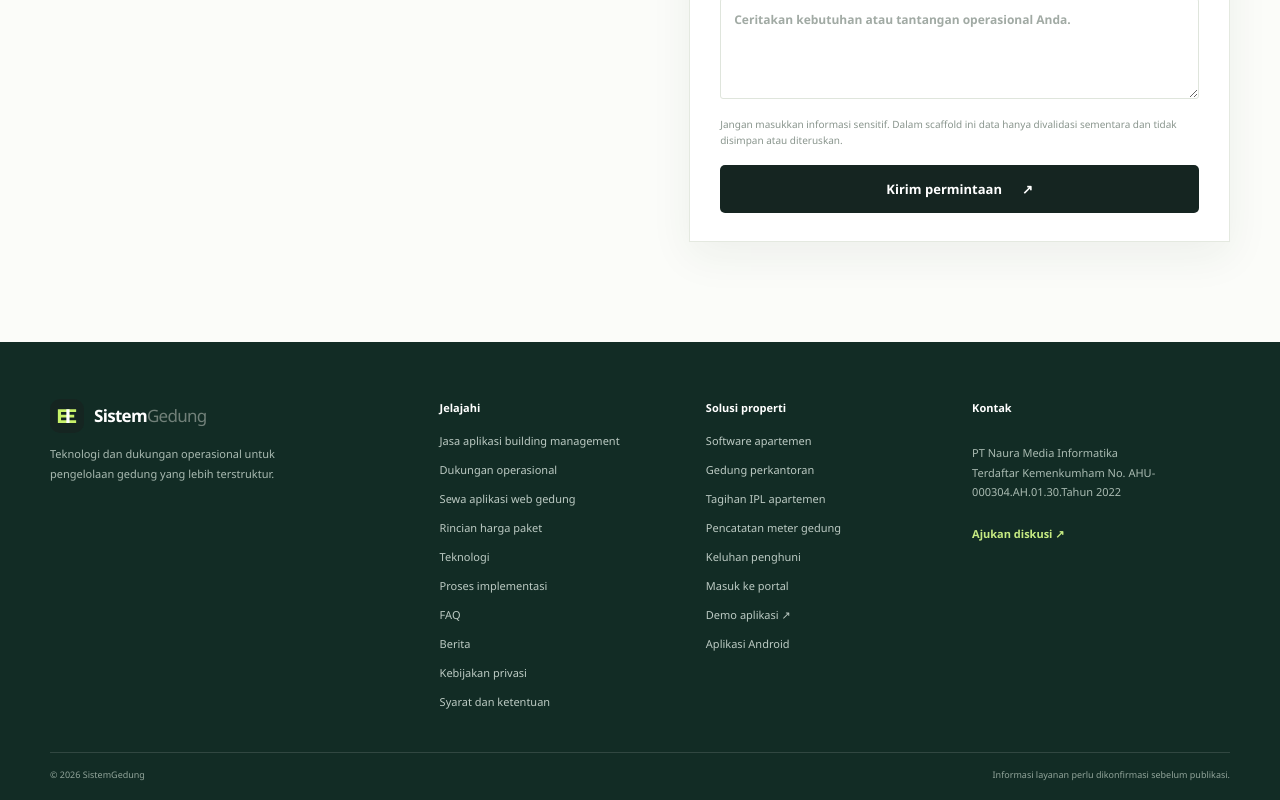
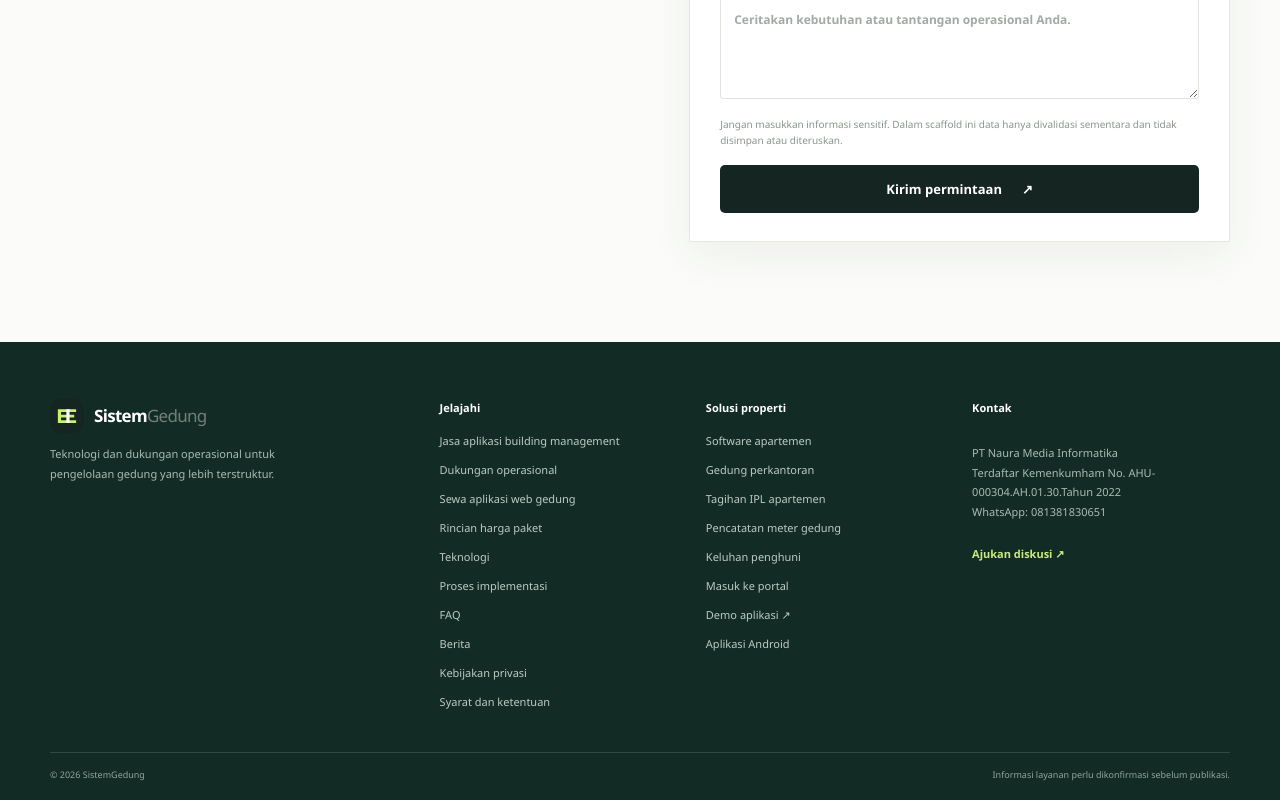
Before and after one commit to gudangcoding/sistemgedung, a Next.js app: page / in a window 1280 px wide. Shown: the part 10886-11686 px from the top of the page. Built offline with nearby package versions, Linux system fonts and the light colour scheme; no server answers.

Commit message:
Tambah nomor WhatsApp di footer kontak

```diff
--- a/src/components/site-footer.tsx
+++ b/src/components/site-footer.tsx
@@ -12,7 +12,7 @@ export function SiteFooter() {
         </div>
         <div><strong>Jelajahi</strong><Link href="/layanan/software">Jasa aplikasi building management</Link><Link href="/layanan/operasional">Dukungan operasional</Link><Link href="/sewa-aplikasi-manajemen-gedung">Sewa aplikasi web gedung</Link><Link href="/harga">Rincian harga paket</Link><Link href="/#teknologi">Teknologi</Link><Link href="/#proses">Proses implementasi</Link><Link href="/#faq">FAQ</Link><Link href="/berita">Berita</Link><Link href="/privasi">Kebijakan privasi</Link><Link href="/syarat-ketentuan">Syarat dan ketentuan</Link></div>
         <div><strong>Solusi properti</strong><Link href="/solusi/apartemen">Software apartemen</Link><Link href="/solusi/perkantoran">Gedung perkantoran</Link><Link href="/fitur/tagihan-ipl-apartemen">Tagihan IPL apartemen</Link><Link href="/fitur/pencatatan-meter-gedung">Pencatatan meter gedung</Link><Link href="/fitur/keluhan-penghuni-apartemen">Keluhan penghuni</Link><Link href="/portal">Masuk ke portal</Link><a href={demoAppUrl} target="_blank" rel="noopener noreferrer">Demo aplikasi ↗</a><Link href="/#aplikasi">Aplikasi Android</Link></div>
-        <div><strong>Kontak</strong><p>PT Naura Media Informatika<br />Terdaftar Kemenkumham No. AHU-000304.AH.01.30.Tahun 2022</p><Link className="footer-cta" href="/demo">Ajukan diskusi ↗</Link></div>
+        <div><strong>Kontak</strong><p>PT Naura Media Informatika<br />Terdaftar Kemenkumham No. AHU-000304.AH.01.30.Tahun 2022<br />WhatsApp: <a href="https://wa.me/6281381830651" target="_blank" rel="noopener noreferrer">081381830651</a></p><Link className="footer-cta" href="/demo">Ajukan diskusi ↗</Link></div>
       </div>
       <div className="container footer-bottom"><span>© {new Date().getFullYear()} SistemGedung</span><span>Informasi layanan perlu dikonfirmasi sebelum publikasi.</span></div>
     </footer>
```
